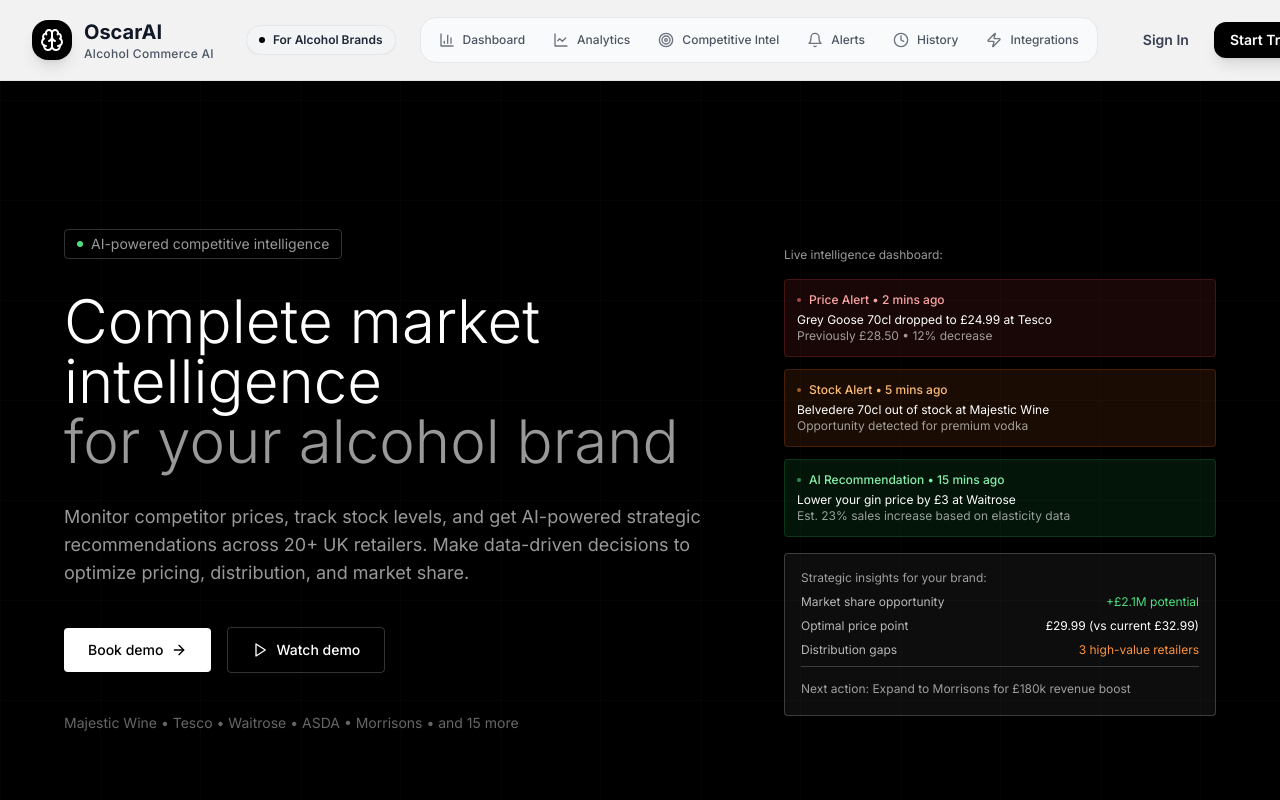
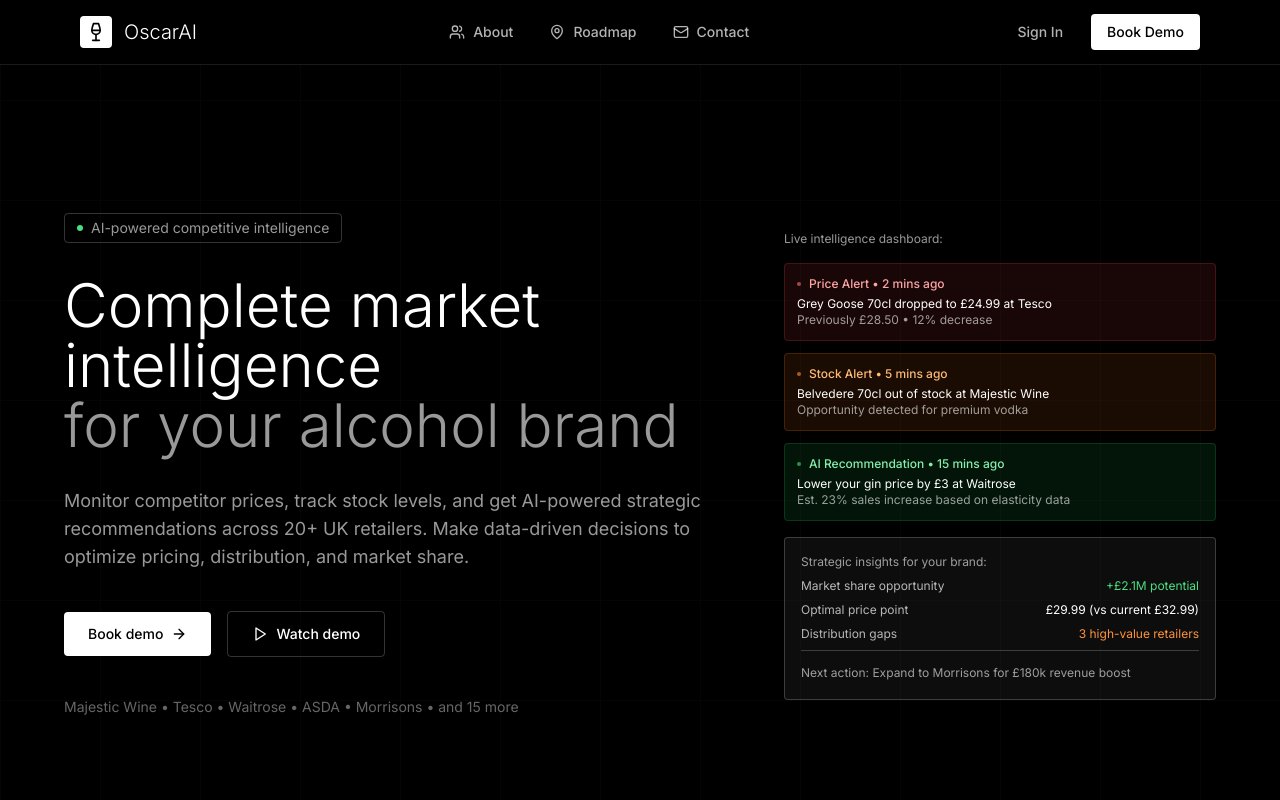
Before and after one commit to ptengelmann/InventoryIQ, a Next.js app: page / in a window 1280 px wide. Shown: the top 800 px of the page. Built offline with nearby package versions, Linux system fonts and the light colour scheme.

Commit message:
Redesigned AuthModals (sign in out)

```diff
--- a/src/components/ui/navbar.tsx
+++ b/src/components/ui/navbar.tsx
@@ -1,12 +1,11 @@
 'use client'
 
-import React, { useState, useEffect } from 'react'
-import { BarChart3, Menu, X, User, LogOut, History, Settings, ChevronDown, Bell, LineChart, Zap, Clock, Shield, Sparkles } from 'lucide-react'
+import React, { useState } from 'react'
+import { Menu, X, User, LogOut, ChevronDown, BarChart3, LineChart, Bell, Clock, Target, Users, MapPin, Mail, Wine } from 'lucide-react'
 import { cn } from '@/lib/utils'
 import Link from 'next/link'
 import { usePathname } from 'next/navigation'
 import { useUser } from '@/contexts/UserContext'
-import { Target, Grape, Wine, Brain } from 'lucide-react'
 
 interface NavbarProps {
   onLogin: () => void
@@ -41,6 +40,23 @@
 
   const isActive = (path: string) => pathname === path
 
+  // Different nav items for logged in vs logged out
+  const loggedInNavItems = [
+    { href: "/dashboard", label: "Dashboard", icon: BarChart3 },
+    { href: "/analytics", label: "Analytics", icon: LineChart },
+    { href: "/competitive", label: "Competition", icon: Target },
+    { href: "/alerts", label: "Alerts", icon: Bell },
+    { href: "/history", label: "History", icon: Clock },
+  ]
+
+  const loggedOutNavItems = [
+    { href: "/about", label: "About", icon: Users },
+    { href: "/roadmap", label: "Roadmap", icon: MapPin },
+    { href: "/contact", label: "Contact", icon: Mail },
+  ]
+
+  const currentNavItems = user ? loggedInNavItems : loggedOutNavItems
+
   const NavLink = ({ href, children, icon: Icon, className = '' }: {
     href: string,
     children: React.ReactNode,
@@ -50,243 +66,144 @@
     <Link
       href={href}
       className={cn(
-        "relative flex items-center space-x-2 px-3 py-2 rounded-xl font-medium text-xs transition-all duration-300 group",
+        "relative flex items-center space-x-2 px-4 py-2 rounded font-medium text-sm transition-all duration-200",
         isActive(href)
-          ? "text-white bg-black shadow-lg"
-          : "text-gray-600 hover:text-gray-900 hover:bg-gray-50",
+          ? "text-white bg-white/10 border border-white/20"
+          : "text-white/70 hover:text-white hover:bg-white/5",
         className
       )}
     >
-      {Icon && (
-        <Icon className={cn(
-          "h-4 w-4 transition-all duration-300",
-          isActive(href) ? "text-white" : "text-gray-500 group-hover:text-gray-700"
-        )} />
-      )}
-      <span className="relative z-10 whitespace-nowrap">{children}</span>
+      {Icon && <Icon className="h-4 w-4" />}
+      <span>{children}</span>
     </Link>
   )
 
   return (
-    <nav className="relative bg-white/95 backdrop-blur-xl border-b border-gray-200 sticky top-0 z-50">
-      <div className="relative max-w-7xl mx-auto px-6 lg:px-8">
-        <div className="flex justify-between items-center h-20">
-          {/* Logo & Brand */}
-          <div className="flex items-center space-x-4 shrink-0">
+    <nav className="relative bg-black/95 backdrop-blur-xl border-b border-white/10 sticky top-0 z-50">
+      <div className="max-w-6xl mx-auto px-4">
+        <div className="flex justify-between items-center h-16">
+          {/* Logo */}
           <Link href="/" className="flex items-center space-x-3 group">
-              <div className="relative">
-                <div className="w-10 h-10 bg-black rounded-2xl flex items-center justify-center shadow-lg transition-all duration-300 group-hover:scale-105 group-hover:shadow-xl">
-                  <Brain className="h-6 w-6 text-white" />
+            <div className="w-8 h-8 bg-white rounded flex items-center justify-center">
+              <Wine className="h-5 w-5 text-black" />
             </div>
-                <div className="absolute -top-1 -right-1 w-3 h-3 bg-gray-600 rounded-full flex items-center justify-center opacity-0 group-hover:opacity-100 transition-all duration-300">
-                  <Sparkles className="h-2 w-2 text-white" />
-                </div>
-              </div>
-              <div className="hidden sm:block">
-                <h1 className="text-xl font-bold text-gray-900">
-                  OscarAI
-                </h1>
-                <p className="text-xs text-gray-600 font-medium tracking-wide">Alcohol Commerce AI</p>
-              </div>
+            <span className="text-xl font-light text-white">OscarAI</span>
           </Link>
-          </div>
 
           {/* Desktop Navigation */}
-          <div className="hidden lg:flex items-center justify-center flex-1 px-8">
-            {/* Industry Badge - moved here for better spacing */}
-            <div className="hidden xl:flex items-center space-x-6">
-              <div className="relative overflow-hidden">
-                <span className="inline-flex items-center space-x-2 px-3 py-1.5 bg-gray-100 text-gray-800 text-xs font-semibold rounded-full border border-gray-200 shadow-sm whitespace-nowrap">
-                  <div className="w-1.5 h-1.5 bg-black rounded-full animate-pulse" />
-                  <span>For Alcohol Brands</span>
-                </span>
-              </div>
-
-              <div className="flex items-center space-x-1 bg-gray-50 rounded-2xl p-1.5 border border-gray-200">
-                <NavLink href="/dashboard" icon={BarChart3}>Dashboard</NavLink>
-                <NavLink href="/analytics" icon={LineChart}>Analytics</NavLink>
-                <NavLink href="/competitive" icon={Target}>Competitive Intel</NavLink>
-                <NavLink href="/alerts" icon={Bell}>Alerts</NavLink>
-                <NavLink href="/history" icon={Clock}>History</NavLink>
-                <NavLink href="/integrations" icon={Zap}>Integrations</NavLink>
-              </div>
-            </div>
-
-            {/* Compact nav for lg-xl screens */}
-            <div className="flex xl:hidden items-center space-x-1 bg-gray-50 rounded-2xl p-1.5 border border-gray-200">
-              <NavLink href="/dashboard" icon={BarChart3}>Dashboard</NavLink>
-              <NavLink href="/analytics" icon={LineChart}>Analytics</NavLink>
-              <NavLink href="/competitive" icon={Target}>Intel</NavLink>
-              <NavLink href="/alerts" icon={Bell}>Alerts</NavLink>
-              <NavLink href="/history" icon={Clock}>History</NavLink>
-              <NavLink href="/integrations" icon={Zap}>Apps</NavLink>
-            </div>
+          <div className="hidden md:flex items-center space-x-1">
+            {currentNavItems.map((item) => (
+              <NavLink key={item.href} href={item.href} icon={item.icon}>
+                {item.label}
+              </NavLink>
+            ))}
           </div>
 
           {/* User Actions */}
-          <div className="flex items-center space-x-3 shrink-0">
+          <div className="flex items-center space-x-3">
             {user ? (
               /* Logged In User Menu */
               <div className="relative">
                 <button
                   onClick={toggleUserMenu}
-                  className="flex items-center space-x-3 px-4 py-3 rounded-2xl hover:bg-gray-50 transition-all duration-300 group border border-transparent hover:border-gray-200"
+                  className="flex items-center space-x-2 px-3 py-2 rounded hover:bg-white/5 transition-colors"
                 >
-                  <div className="relative">
-                    <div className="w-10 h-10 bg-black rounded-xl flex items-center justify-center shadow-md transition-all duration-300 group-hover:scale-105">
-                      <span className="text-white text-sm font-bold">
+                  <div className="w-6 h-6 bg-white/20 rounded flex items-center justify-center text-white font-medium text-xs">
                     {user.name.charAt(0).toUpperCase()}
-                      </span>
                   </div>
-                    <div className="absolute -bottom-1 -right-1 w-4 h-4 bg-gray-600 border-2 border-white rounded-full" />
-                  </div>
-                  <div className="hidden sm:block text-left">
-                    <p className="text-sm font-semibold text-gray-900">{user.name}</p>
-                    <p className="text-xs text-gray-600 font-medium">{user.email}</p>
-                  </div>
+                  <span className="text-white/70 text-sm hidden sm:block">{user.name}</span>
                   <ChevronDown className={cn(
-                    "h-4 w-4 text-gray-400 transition-all duration-300 group-hover:text-gray-600",
-                    isUserMenuOpen && "rotate-180 text-gray-600"
+                    "h-4 w-4 text-white/40 transition-transform duration-200",
+                    isUserMenuOpen && "rotate-180"
                   )} />
                 </button>
 
-                {/* Enhanced User Dropdown */}
                 {isUserMenuOpen && (
                   <div
-                    className="absolute right-0 mt-3 w-64 bg-white backdrop-blur-xl rounded-2xl shadow-2xl border border-gray-200 py-3 z-50 overflow-hidden"
+                    className="absolute right-0 mt-2 w-48 bg-black border border-white/20 rounded-lg shadow-xl py-2 z-50"
                     onClick={(e) => e.stopPropagation()}
                   >
-                    <div className="px-6 py-3 border-b border-gray-100">
-                      <p className="text-xs text-gray-600 font-semibold tracking-wide uppercase">Alcohol Commerce AI</p>
-                      <div className="flex items-center space-x-2 mt-1">
-                        <Shield className="h-3 w-3 text-gray-700" />
-                        <span className="text-xs text-gray-700 font-medium">TTB Compliant</span>
-                      </div>
-                    </div>
-
-                    <div className="py-2">
                     <Link
                       href="/profile"
-                        className="flex items-center space-x-3 px-6 py-3 text-sm text-gray-700 hover:bg-gray-50 transition-all duration-200 group"
+                      className="flex items-center space-x-2 px-4 py-2 text-sm text-white/70 hover:text-white hover:bg-white/5 transition-colors"
                       onClick={() => setIsUserMenuOpen(false)}
                     >
-                        <div className="w-8 h-8 bg-gray-100 rounded-lg flex items-center justify-center group-hover:bg-gray-200 transition-colors">
-                          <User className="h-4 w-4 text-gray-600" />
-                        </div>
-                        <span className="font-medium">Profile Settings</span>
+                      <User className="h-4 w-4" />
+                      <span>Profile</span>
                     </Link>
-                      <Link
-                        href="/settings"
-                        className="flex items-center space-x-3 px-6 py-3 text-sm text-gray-700 hover:bg-gray-50 transition-all duration-200 group"
-                        onClick={() => setIsUserMenuOpen(false)}
-                      >
-                        <div className="w-8 h-8 bg-gray-100 rounded-lg flex items-center justify-center group-hover:bg-gray-200 transition-colors">
-                          <Settings className="h-4 w-4 text-gray-600" />
-                        </div>
-                        <span className="font-medium">Account Settings</span>
-                      </Link>
-                    </div>
-
-                    <div className="px-3 pt-2 border-t border-gray-100">
                     <button
-                        onClick={(e) => {
-                          e.preventDefault()
+                      onClick={() => {
                         setIsUserMenuOpen(false)
                         logout()
                       }}
-                        className="flex items-center space-x-3 px-3 py-3 text-sm text-red-600 hover:bg-red-50 w-full text-left transition-all duration-200 rounded-xl group"
+                      className="flex items-center space-x-2 px-4 py-2 text-sm text-white/70 hover:text-white hover:bg-white/5 transition-colors w-full text-left"
                     >
-                        <div className="w-8 h-8 bg-red-50 rounded-lg flex items-center justify-center group-hover:bg-red-100 transition-colors">
-                          <LogOut className="h-4 w-4 text-red-500" />
-                        </div>
-                        <span className="font-medium">Sign Out</span>
+                      <LogOut className="h-4 w-4" />
+                      <span>Sign Out</span>
                     </button>
-                    </div>
                   </div>
                 )}
               </div>
             ) : (
               /* Not Logged In */
-              <div className="flex items-center space-x-3">
+              <div className="hidden md:flex items-center space-x-3">
                 <button
                   onClick={onLogin}
-                  className="px-3 py-2 text-gray-700 hover:text-gray-900 font-semibold transition-all duration-300 rounded-xl hover:bg-gray-50 border border-transparent hover:border-gray-200 text-sm whitespace-nowrap"
+                  className="px-4 py-2 text-white/70 hover:text-white font-medium transition-colors text-sm"
                 >
                   Sign In
                 </button>
                 <button
                   onClick={onSignup}
-                  className="relative overflow-hidden px-4 py-2 bg-black text-white font-semibold rounded-xl transition-all duration-300 hover:bg-gray-800 shadow-lg hover:shadow-xl hover:-translate-y-0.5 group text-sm whitespace-nowrap"
+                  className="px-4 py-2 bg-white text-black font-medium rounded hover:bg-gray-100 transition-colors text-sm"
                 >
-                  <span className="relative z-10">Start Trial</span>
-                  <div className="absolute inset-0 bg-gradient-to-r from-white/10 to-transparent opacity-0 group-hover:opacity-100 transition-opacity duration-300" />
+                  Book Demo
                 </button>
               </div>
             )}
 
-            {/* Enhanced Mobile Menu Button */}
+            {/* Mobile Menu Button */}
             <button
               onClick={toggleMobileMenu}
-              className="lg:hidden p-3 rounded-xl hover:bg-gray-50 transition-all duration-300 border border-transparent hover:border-gray-200"
+              className="md:hidden p-2 rounded hover:bg-white/5 transition-colors"
             >
-              <div className="relative w-5 h-5">
-                <Menu className={cn(
-                  "h-5 w-5 text-gray-600 absolute inset-0 transition-all duration-300",
-                  isMobileMenuOpen ? "opacity-0 rotate-90" : "opacity-100 rotate-0"
-                )} />
-                <X className={cn(
-                  "h-5 w-5 text-gray-600 absolute inset-0 transition-all duration-300",
-                  isMobileMenuOpen ? "opacity-100 rotate-0" : "opacity-0 -rotate-90"
-                )} />
-              </div>
+              {isMobileMenuOpen ? (
+                <X className="h-5 w-5 text-white/70" />
+              ) : (
+                <Menu className="h-5 w-5 text-white/70" />
+              )}
             </button>
           </div>
         </div>
 
-        {/* Enhanced Mobile Menu */}
+        {/* Mobile Menu */}
         {isMobileMenuOpen && (
-          <div className="lg:hidden border-t border-gray-200 py-6 bg-gray-50/30 backdrop-blur-sm">
-            <div className="space-y-2">
-              <NavLink href="/dashboard" icon={BarChart3} className="mx-2">Dashboard</NavLink>
-              <NavLink href="/analytics" icon={LineChart} className="mx-2">Analytics</NavLink>
-              <NavLink href="/competitive" icon={Target} className="mx-2">Competitive Intel</NavLink>
-              <NavLink href="/alerts" icon={Bell} className="mx-2">Alerts</NavLink>
-              <NavLink href="/history" icon={Clock} className="mx-2">History</NavLink>
-              <NavLink href="/integrations" icon={Zap} className="mx-2">Integrations</NavLink>
+          <div className="md:hidden border-t border-white/10 py-4">
+            <div className="space-y-1">
+              {currentNavItems.map((item) => (
+                <NavLink
+                  key={item.href}
+                  href={item.href}
+                  icon={item.icon}
+                  className="block"
+                >
+                  {item.label}
+                </NavLink>
+              ))}
 
               {!user && (
-                <div className="pt-4 border-t border-gray-200 space-y-3 px-2">
+                <div className="pt-4 border-t border-white/10 space-y-2">
                   <button
                     onClick={onLogin}
-                    className="block w-full text-left px-4 py-3 text-gray-700 hover:text-gray-900 font-semibold hover:bg-gray-50 rounded-xl transition-all duration-200"
+                    className="block w-full text-left px-4 py-2 text-white/70 hover:text-white font-medium"
                   >
                     Sign In
                   </button>
                   <button
                     onClick={onSignup}
-                    className="block w-full bg-black text-white px-4 py-3 rounded-xl font-semibold shadow-lg"
+                    className="block w-full bg-white text-black px-4 py-2 rounded font-medium"
                   >
-                    Start Free Trial
-                  </button>
-                </div>
-              )}
-
-              {user && (
-                <div className="pt-4 border-t border-gray-200 px-2">
-                  <div className="flex items-center space-x-2 px-4 py-3 mb-3 bg-gray-100 rounded-xl border border-gray-200">
-                    <Shield className="h-4 w-4 text-gray-700" />
-                    <span className="text-sm text-gray-700 font-medium">TTB Compliant</span>
-                  </div>
-                  <button
-                    onClick={(e) => {
-                      e.preventDefault()
-                      setIsMobileMenuOpen(false)
-                      logout()
-                    }}
-                    className="flex items-center space-x-3 px-4 py-3 text-sm text-red-600 hover:bg-red-50 w-full text-left transition-all duration-200 rounded-xl"
-                  >
-                    <LogOut className="h-4 w-4" />
-                    <span className="font-medium">Sign Out</span>
+                    Book Demo
                   </button>
                 </div>
               )}
```
Also changed, not shown: src/components/ui/auth-modals.tsx (+40 -40 lines). Lines whose indentation alone changed are shown as unchanged.
